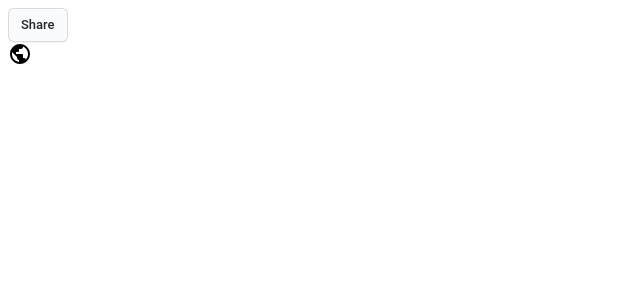
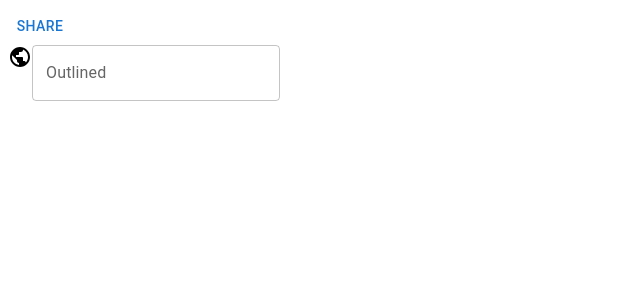
Before and after one commit to sabareesh-s/share-widget, a React (Create React App) app: page / in a window 1280 px wide. Shown: the top 300 px of the page, without its empty margins (0-640 px from the left). Built offline with nearby package versions, Linux system fonts and the light colour scheme.

Commit message:
working on share component - ongoing

```diff
--- a/src/App.js
+++ b/src/App.js
@@ -1,8 +1,8 @@
-import Button from './components/Button'
+import Share from './components/Share'
 
 function App() {
   return (
-    <Button label="Share" />
+    <Share label="Share" />
   )
 }
 
--- a/src/components/Button.js
+++ /dev/null
@@ -1,59 +0,0 @@
-import PropTypes from "prop-types";
-import PublicIcon from '@mui/icons-material/Public';
-
-function Button({ label, backgroundColor = "#FAFBFC", size = "sm", handleClick }) {
-  let scale = 1;
-  if (size === "sm") scale = 0.75;
-  if (size === "lg") scale = 1.5;
-  const style = {
-    backgroundColor,
-    padding: `${scale * 0.5}rem ${scale * 1}rem`,
-    appearance: "none",
-    border: "1px solid rgba(27, 31, 35, 0.15)",
-    borderRadius: "6px",
-    boxShadow:
-      "rgba(27, 31, 35, 0.04) 0 1px 0, rgba(255, 255, 255, 0.25) 0 1px 0 inset",
-    boxSizing: "border-box",
-    color: "#24292E",
-    cursor: "pointer",
-    display: "inline-block",
-    fontFamily: '"Roboto", sans-serif',
-    fontSize: "13px",
-    fontWeight: "500",
-    lineHeight: "20px",
-    listStyle: "none",
-    position: "relative",
-    transition: "background-color 0.2s cubic-bezier(0.3, 0, 0.5, 1)",
-    userSelect: "none",
-    WebkitUserSelect: "none",
-    verticalAlign: "middle",
-    touchAction: "manipulation",
-    whiteSpace: "nowrap",
-    wordWrap: "break-word",
-"  &:hover " : {
-      backgroundColor: "red",
-      textDecoration: "none",
-      transitionDuration: "0.1s",
-    },
-  };
-
-  return (
-    <div>
-      <button onClick={handleClick} style={style}>
-        {label}
-      </button>
-      <div>
-      <PublicIcon/>
-      </div>
-    </div>
-  );
-}
-
-Button.propTypes = {
-  label: PropTypes.string,
-  backgroundColor: PropTypes.string,
-  size: PropTypes.oneOf(["sm", "md", "lg"]),
-  handleClick: PropTypes.func,
-};
-
-export default Button;
--- /dev/null
+++ b/src/components/Share.js
@@ -0,0 +1,30 @@
+import PropTypes from "prop-types";
+import PublicIcon from '@mui/icons-material/Public';
+import {TextField, Button} from '@mui/material';
+
+function Share({ label, size: mode = "dark", handleClick }) {
+  let darkMode = false;
+  if (mode === "dark") darkMode = true;
+  if (mode === "light") darkMode = false;
+
+  return (
+    <div>
+      <Button onClick={handleClick}>
+        {label}
+      </Button>
+      <div>
+      <PublicIcon/>
+      <TextField id="outlined-basic" label="Outlined" variant="outlined" />
+      </div>
+    </div>
+  );
+}
+
+Share.propTypes = {
+  label: PropTypes.string,
+  backgroundColor: PropTypes.string,
+  size: PropTypes.oneOf(["sm", "md", "lg"]),
+  handleClick: PropTypes.func,
+};
+
+export default Share;
```
Also changed, not shown: 1 other file (tests, documents, lock files or other folders).
